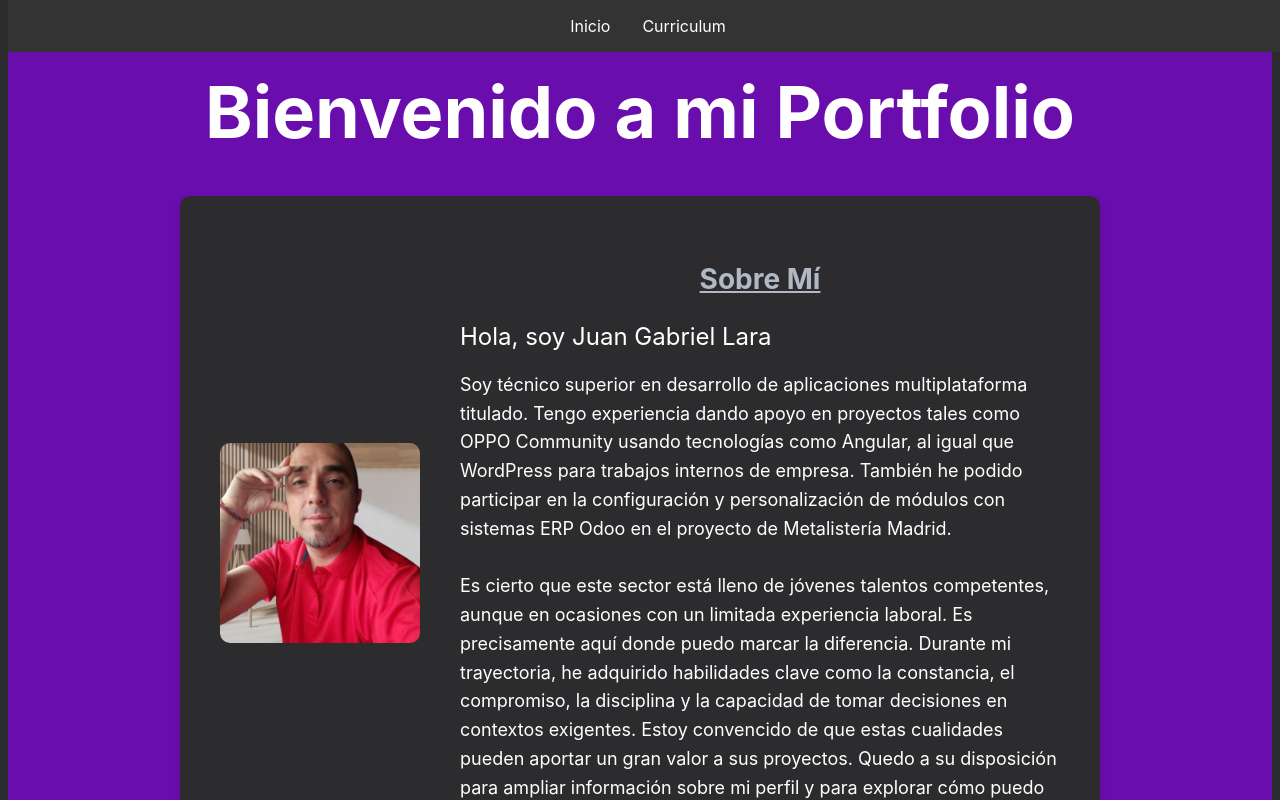
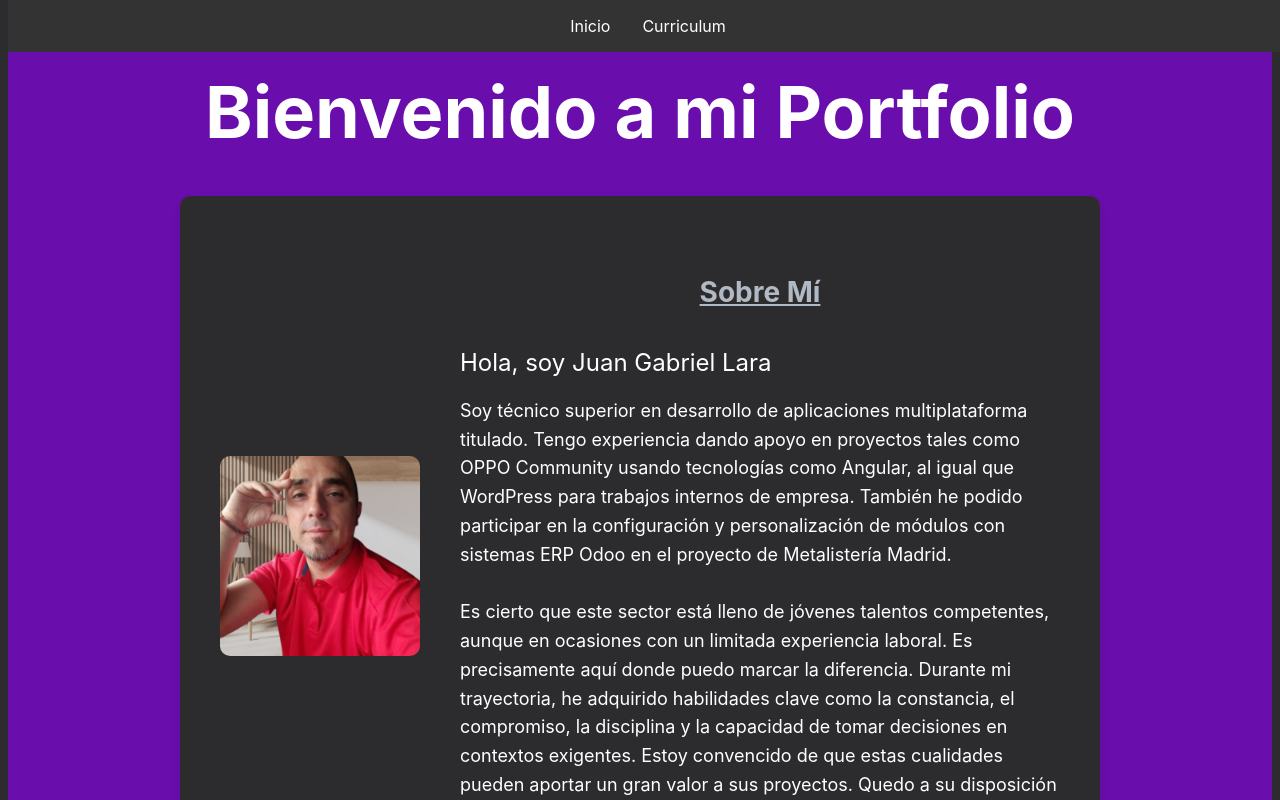
Before and after one commit to lardevpro/portfolio, an Angular app: page / in a window 1280 px wide. Shown: the top 800 px of the page. Built offline with nearby package versions, Linux system fonts and the light colour scheme; a web font is replaced by a local one.

Commit message:
line higth h2

```diff
--- a/src/styles.scss
+++ b/src/styles.scss
@@ -16,6 +16,7 @@ h2 {
     font-size: 48px;
     line-height: 38px;
     color: rgb(177,186,196);
+    line-height: 4rem;
 }
 
 
```
